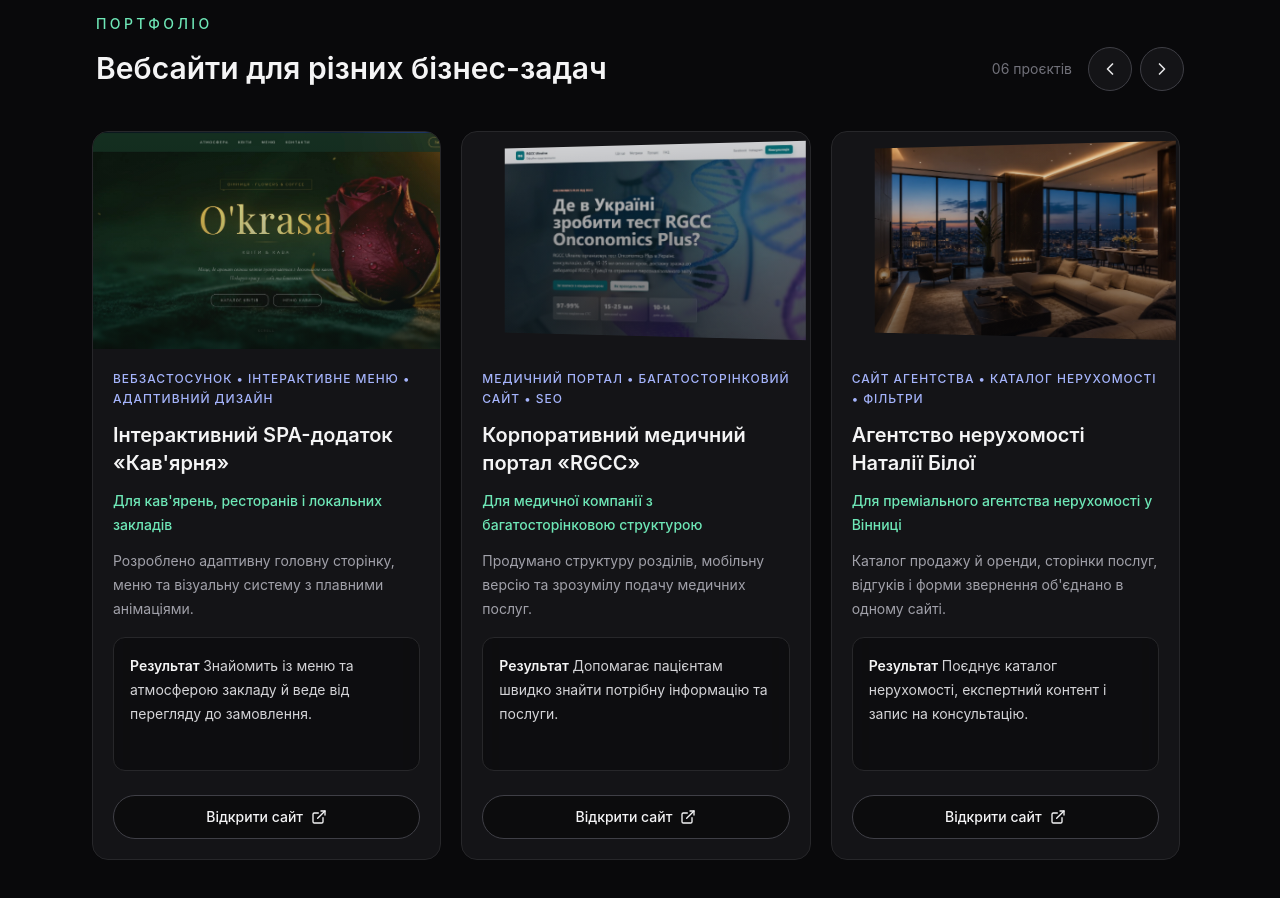
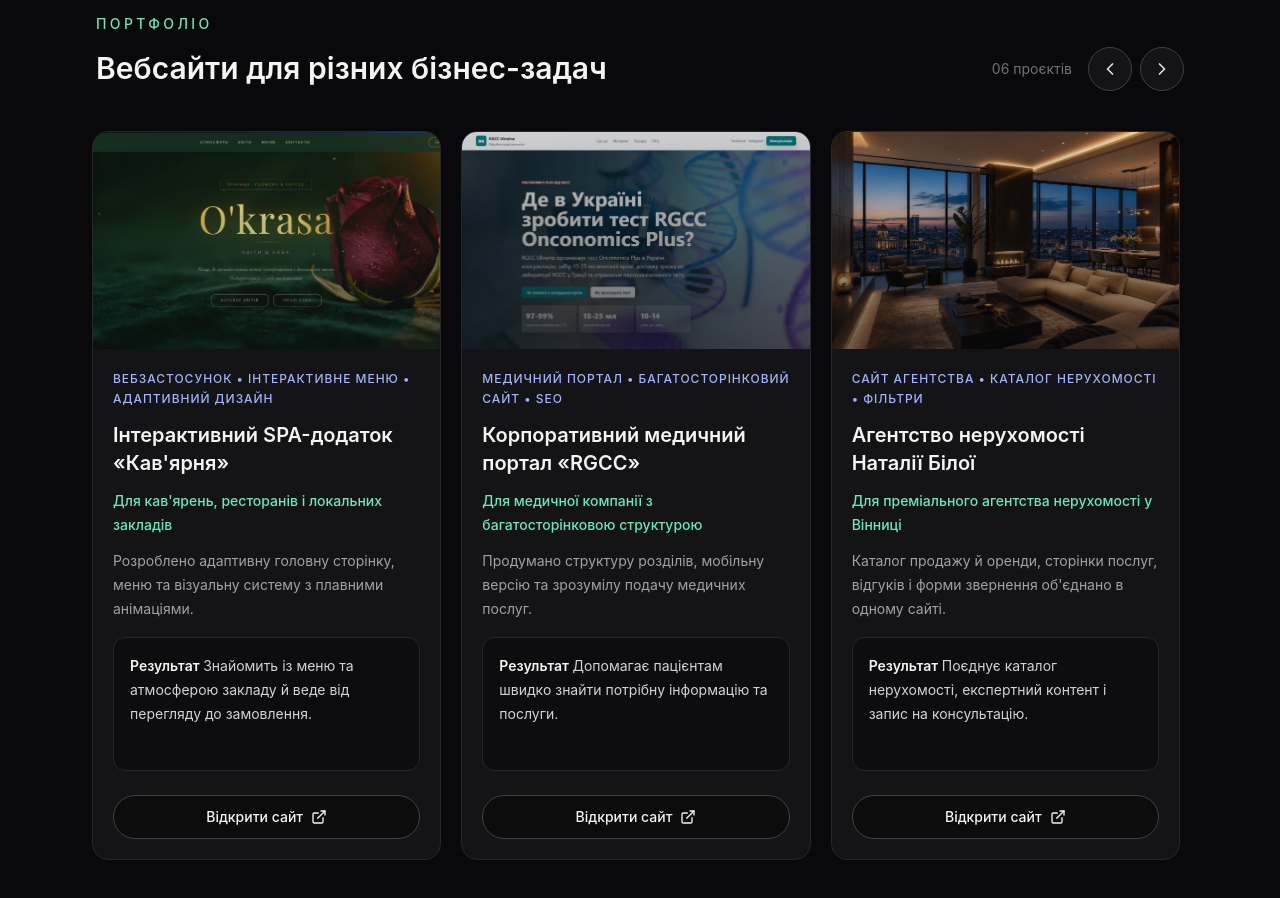
Before and after one commit to sobol07-design/portfolio, a React (Vite) app: page / in a window 1280 px wide. Shown: the part 1080-1978 px from the top of the page. Built offline with nearby package versions, Linux system fonts and the light colour scheme.

Commit message:
Revert "Add depth to portfolio project previews"
This reverts commit b3b9b12f877dc5012c0ad3253084431daa9e4944.

```diff
--- a/src/components/Portfolio.tsx
+++ b/src/components/Portfolio.tsx
@@ -1,5 +1,4 @@
-import { useLayoutEffect, useRef } from "react";
-import { useMotionValue, useReducedMotion, useTransform } from "framer-motion";
+import { useRef } from "react";
 import { ChevronLeft, ChevronRight } from "lucide-react";
 import { projects } from "../data";
 import { ProjectCard } from "./ProjectCard";
@@ -7,36 +6,6 @@ import { RevealSection } from "./RevealSection";
 
 export function Portfolio() {
   const carouselRef = useRef<HTMLDivElement>(null);
-  const carouselCenter = useMotionValue(0);
-  const reduceMotion = useReducedMotion();
-
-  useLayoutEffect(() => {
-    const carousel = carouselRef.current;
-    if (!carousel) return;
-
-    const updateCenter = () => {
-      const firstCard = carousel.firstElementChild;
-      const cardWidth = firstCard?.getBoundingClientRect().width ?? 0;
-      const gap = Number.parseFloat(getComputedStyle(carousel).columnGap) || 0;
-      if (!cardWidth) return;
-
-      carouselCenter.set(
-        (carousel.scrollLeft + carousel.clientWidth / 2 - cardWidth / 2) /
-          (cardWidth + gap),
-      );
-    };
-
-    updateCenter();
-    carousel.addEventListener("scroll", updateCenter, { passive: true });
-    const resizeObserver = new ResizeObserver(updateCenter);
-    resizeObserver.observe(carousel);
-    if (carousel.firstElementChild) resizeObserver.observe(carousel.firstElementChild);
-
-    return () => {
-      carousel.removeEventListener("scroll", updateCenter);
-      resizeObserver.disconnect();
-    };
-  }, [carouselCenter]);
 
   function scrollProjects(direction: -1 | 1) {
     const carousel = carouselRef.current;
@@ -44,10 +13,7 @@ export function Portfolio() {
 
     const firstCard = carousel.firstElementChild;
     const cardWidth = firstCard?.getBoundingClientRect().width ?? 320;
-    carousel.scrollBy({
-      left: direction * (cardWidth + 20),
-      behavior: reduceMotion ? "auto" : "smooth",
-    });
+    carousel.scrollBy({ left: direction * (cardWidth + 20), behavior: "smooth" });
   }
 
   return (
@@ -94,17 +60,12 @@ export function Portfolio() {
           aria-label="Проєкти в портфоліо"
           className="portfolio-carousel -mx-1 flex snap-x snap-mandatory gap-5 overflow-x-auto scroll-smooth px-1 pb-5 pt-2 motion-reduce:scroll-auto"
         >
-          {projects.map((project, index) => (
+          {projects.map((project) => (
             <div
               key={project.title}
               className="w-[88%] shrink-0 snap-start sm:w-[calc((100%-1.25rem)/2)] lg:w-[calc((100%-2.5rem)/3)]"
             >
-              <StackedProjectCard
-                project={project}
-                index={index}
-                carouselCenter={carouselCenter}
-                reduceMotion={reduceMotion}
-              />
+              <ProjectCard project={project} />
             </div>
           ))}
         </div>
@@ -112,29 +73,3 @@ export function Portfolio() {
     </RevealSection>
   );
 }
-
-function StackedProjectCard({
-  project,
-  index,
-  carouselCenter,
-  reduceMotion,
-}: {
-  project: (typeof projects)[number];
-  index: number;
-  carouselCenter: ReturnType<typeof useMotionValue<number>>;
-  reduceMotion: boolean | null;
-}) {
-  const previewTransform = useTransform(carouselCenter, (center) => {
-    if (reduceMotion) return "none";
-
-    const distance = index - center;
-    const distanceFromCenter = Math.min(Math.abs(distance), 1);
-    const angle = Math.max(-1, Math.min(1, distance)) * -12;
-    const depth = distanceFromCenter * -72;
-    const scale = 1 - distanceFromCenter * 0.04;
-
-    return `perspective(800px) rotateY(${angle}deg) translateZ(${depth}px) scale(${scale})`;
-  });
-
-  return <ProjectCard project={project} previewTransform={previewTransform} />;
-}
--- a/src/components/ProjectCard.tsx
+++ b/src/components/ProjectCard.tsx
@@ -1,30 +1,19 @@
 import { ExternalLink } from "lucide-react";
-import type { MotionValue } from "framer-motion";
-import { motion } from "framer-motion";
 import type { projects } from "../data";
 
 type Project = (typeof projects)[number];
 
-export function ProjectCard({
-  project,
-  previewTransform,
-}: {
-  project: Project;
-  previewTransform: MotionValue<string>;
-}) {
+export function ProjectCard({ project }: { project: Project }) {
   return (
     <article className="group flex h-full flex-col overflow-hidden rounded-2xl border border-zinc-800 bg-zinc-900/80 backdrop-blur-xl transition duration-300 hover:-translate-y-1 hover:border-zinc-700 hover:shadow-glow">
-      <motion.div
-        style={{ transform: previewTransform }}
-        className="relative aspect-[16/10] overflow-hidden bg-gradient-to-br from-zinc-800 via-zinc-900 to-indigo-950 [transform-style:preserve-3d]"
-      >
+      <div className="relative aspect-[16/10] overflow-hidden bg-gradient-to-br from-zinc-800 via-zinc-900 to-indigo-950">
         <img
           src={project.image}
           alt={project.title}
-          className={`h-full w-full object-cover transition-transform duration-500 group-hover:scale-105 ${project.imageClassName}`}
+          className={`h-full w-full object-cover transition duration-500 group-hover:scale-105 ${project.imageClassName}`}
         />
         <div className="absolute inset-0 bg-gradient-to-t from-zinc-950/55 to-transparent" />
-      </motion.div>
+      </div>
       <div className="flex min-h-[25rem] flex-1 flex-col p-5">
         <p className="text-xs font-medium uppercase leading-5 tracking-[0.08em] text-indigo-300">{project.tech}</p>
         <h3 className="mt-3 text-xl font-semibold leading-7 text-zinc-100">
```
